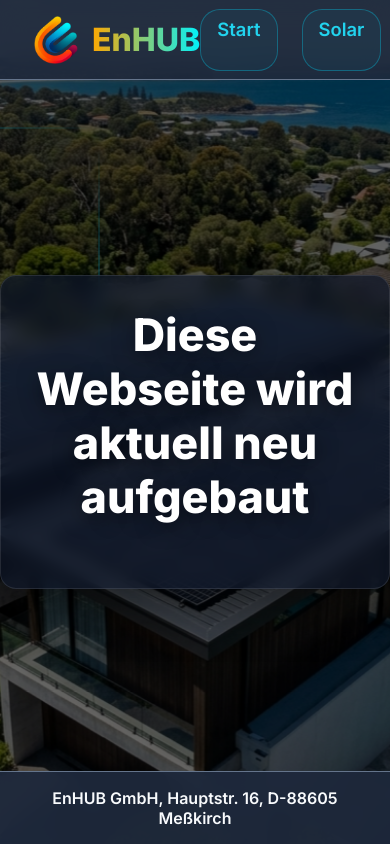
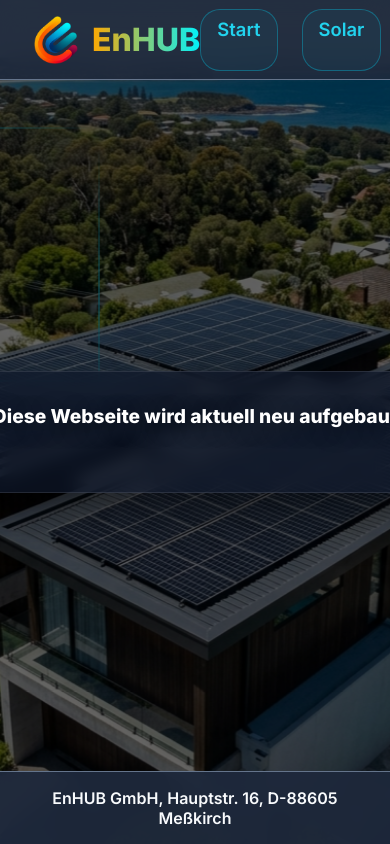
Before and after one commit to seyon1988/enhub-gmbh-solar-fe, a React (Vite) app: page / in a window 390 px wide. Built offline with nearby package versions, Linux system fonts and the light colour scheme.

Commit message:
Prevent hero text from wrapping and use responsive font sizing

```diff
--- a/src/index.css
+++ b/src/index.css
@@ -250,7 +250,8 @@ button.icon-btn:hover {
 }
 
 .hero-content h1 {
-  font-size: 2.8rem;
+  font-size: clamp(1.2rem, 3vw, 2.8rem);
+  white-space: nowrap;
   color: #fff;
   margin-bottom: 2rem;
   font-weight: 800;
```
